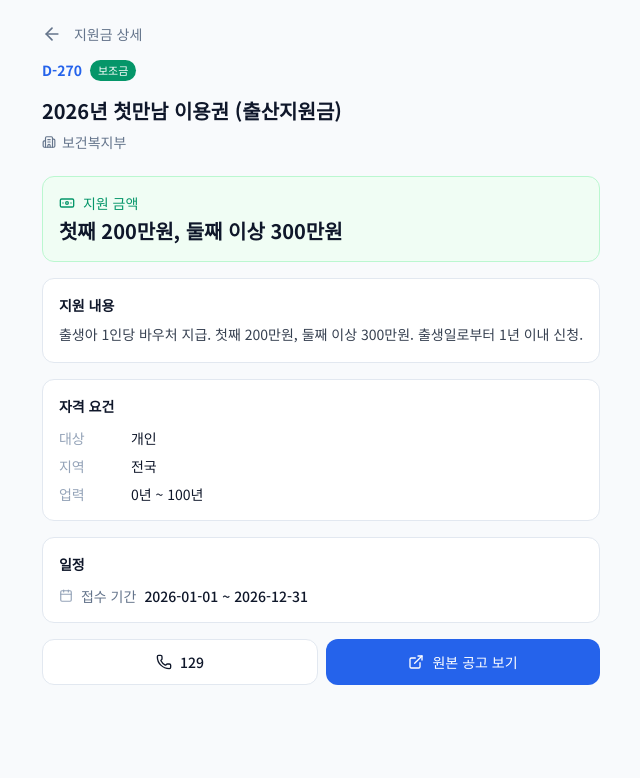
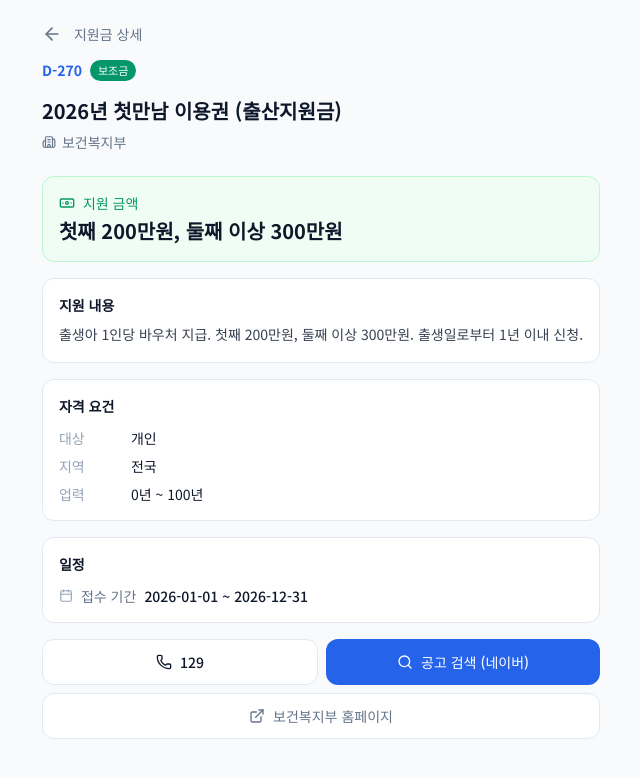
Before and after one commit to gdohidghn3-prog/my-subsidy, a Next.js app: page /subsidy/childbirth-2026 in a window 1280 px wide. Shown: the top 778 px of the page, without its empty margins (319-959 px from the left). Built offline with nearby package versions, Linux system fonts and the light colour scheme; no server answers.

Commit message:
fix: 원본공고→네이버 검색 + 기관 홈페이지 분리

```diff
--- a/app/subsidy/[id]/page.tsx
+++ b/app/subsidy/[id]/page.tsx
@@ -2,7 +2,7 @@
 import { notFound } from "next/navigation";
 import Link from "next/link";
 import { getAllSubsidies, getSubsidyById, getDday } from "@/lib/subsidies";
-import { ArrowLeft, Building2, Calendar, Banknote, Phone, ExternalLink } from "lucide-react";
+import { ArrowLeft, Building2, Calendar, Banknote, Phone, ExternalLink, Search } from "lucide-react";
 
 export function generateStaticParams() {
   return getAllSubsidies().map((s) => ({ id: s.id }));
@@ -138,6 +138,7 @@
       </section>
 
       {/* 문의 + 원본 링크 */}
+      <div className="flex flex-col gap-2">
         <div className="flex gap-2">
           {s.contactPhone && (
             <a
@@ -149,13 +150,23 @@
             </a>
           )}
           <a
-          href={s.sourceUrl}
+            href={`https://search.naver.com/search.naver?query=${encodeURIComponent(s.title)}`}
             target="_blank"
             rel="noopener noreferrer"
           className="flex-1 flex items-center justify-center gap-2 py-3 bg-[#2563EB] text-white rounded-xl text-sm font-medium hover:bg-[#1D4ED8] transition-colors"
         >
+          <Search size={16} />
+          공고 검색 (네이버)
+        </a>
+        </div>
+        <a
+          href={s.sourceUrl}
+          target="_blank"
+          rel="noopener noreferrer"
+          className="flex items-center justify-center gap-2 py-3 bg-white border border-[#E2E8F0] rounded-xl text-sm font-medium text-[#64748B] hover:border-[#2563EB] hover:text-[#2563EB] transition-colors"
+        >
           <ExternalLink size={16} />
-          원본 공고 보기
+          {s.organization} 홈페이지
         </a>
       </div>
     </div>
```
Lines whose indentation alone changed are shown as unchanged.
